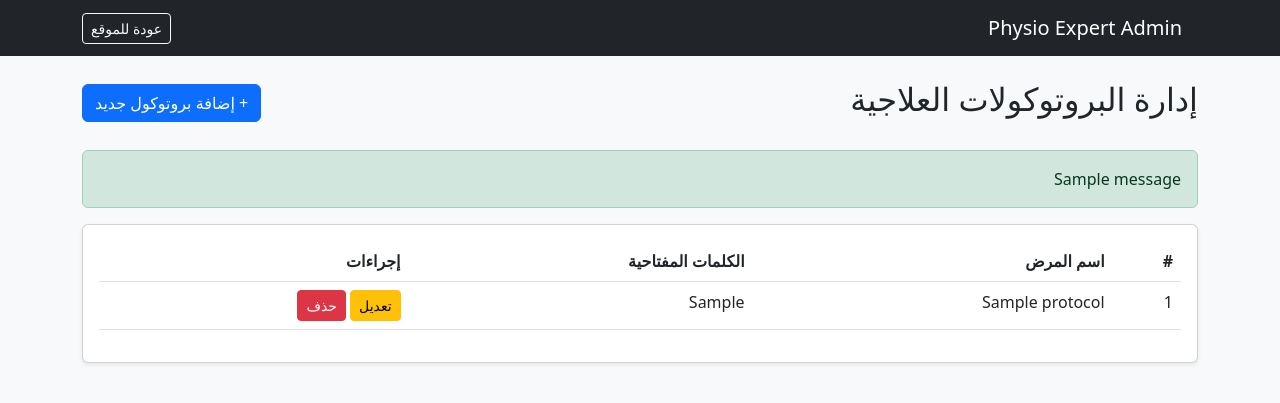
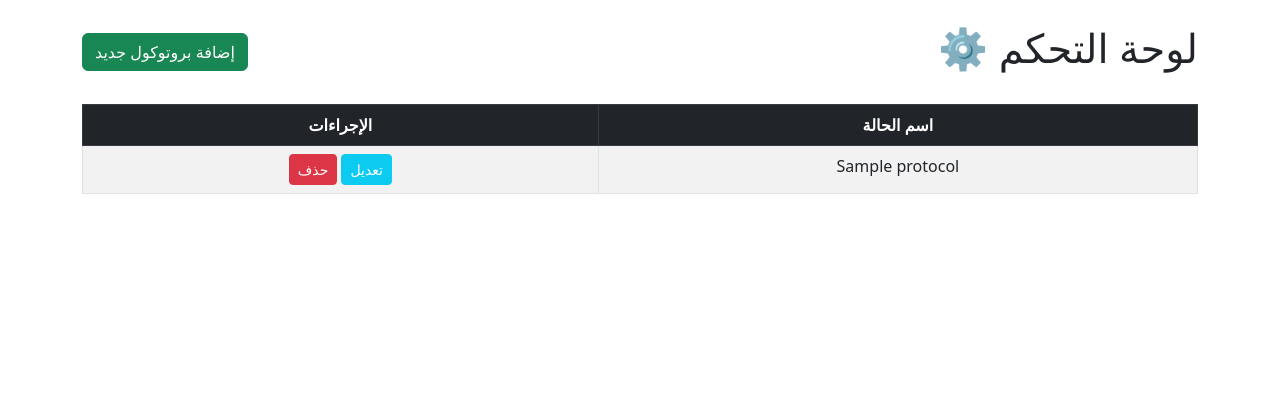
Before and after one commit to abohamza122025-a11y/PhysioExpert-Pro, a Flask app: page /admin in a window 1280 px wide. Shown: the top 403 px of the page. Run offline with Flask 3, Linux system fonts and the light colour scheme; a user stored in the database is signed in; tables that the repository leaves empty hold one stand-in row (values such as "Sample post"); one stand-in notice (Sample message) is shown.

Commit message:
Update admin.html

```diff
--- a/templates/admin.html
+++ b/templates/admin.html
@@ -2,59 +2,32 @@
 <html lang="ar" dir="rtl">
 <head>
     <meta charset="UTF-8">
-    <meta name="viewport" content="width=device-width, initial-scale=1.0">
-    <title>لوحة التحكم - Physio Expert</title>
+    <title>لوحة التحكم</title>
     <link href="https://cdn.jsdelivr.net/npm/bootstrap@5.3.0/dist/css/bootstrap.min.css" rel="stylesheet">
 </head>
-<body class="bg-light">
-    <nav class="navbar navbar-dark bg-dark mb-4">
-        <div class="container">
-            <a class="navbar-brand" href="/">Physio Expert Admin</a>
-            <a href="/" class="btn btn-outline-light btn-sm">عودة للموقع</a>
+<body class="container py-4">
+    <div class="d-flex justify-content-between align-items-center mb-4 text-end">
+        <h1>لوحة التحكم ⚙️</h1>
+        <a href="/admin/add" class="btn btn-success">إضافة بروتوكول جديد</a>
     </div>
-    </nav>
-
-    <div class="container">
-        <div class="d-flex justify-content-between align-items-center mb-4">
-            <h2>إدارة البروتوكولات العلاجية</h2>
-            <a href="{{ url_for('add_protocol') }}" class="btn btn-primary">+ إضافة بروتوكول جديد</a>
-        </div>
-
-        {% with messages = get_flashed_messages(with_categories=true) %}
-            {% if messages %}
-                {% for category, message in messages %}
-                    <div class="alert alert-{{ category }}">{{ message }}</div>
-                {% endfor %}
-            {% endif %}
-        {% endwith %}
-
-        <div class="card shadow-sm">
-            <div class="card-body">
-                <table class="table table-hover">
-                    <thead>
+    <table class="table table-bordered table-striped text-center">
+        <thead class="table-dark">
             <tr>
-                            <th>#</th>
-                            <th>اسم المرض</th>
-                            <th>الكلمات المفتاحية</th>
-                            <th>إجراءات</th>
+                <th>اسم الحالة</th>
+                <th>الإجراءات</th>
             </tr>
         </thead>
         <tbody>
             {% for p in protocols %}
             <tr>
-                            <td>{{ p.id }}</td>
                 <td>{{ p.disease_name }}</td>
-                            <td>{{ p.keywords }}</td>
                 <td>
-                                <a href="{{ url_for('edit_protocol', id=p.id) }}" class="btn btn-sm btn-warning">تعديل</a>
-                                <a href="{{ url_for('delete_protocol', id=p.id) }}" class="btn btn-sm btn-danger" onclick="return confirm('هل أنت متأكد من الحذف؟')">حذف</a>
+                    <a href="#" class="btn btn-sm btn-info text-white">تعديل</a>
+                    <a href="#" class="btn btn-sm btn-danger">حذف</a>
                 </td>
             </tr>
             {% endfor %}
         </tbody>
     </table>
-            </div>
-        </div>
-    </div>
 </body>
 </html>
```
Lines whose indentation alone changed are shown as unchanged.
